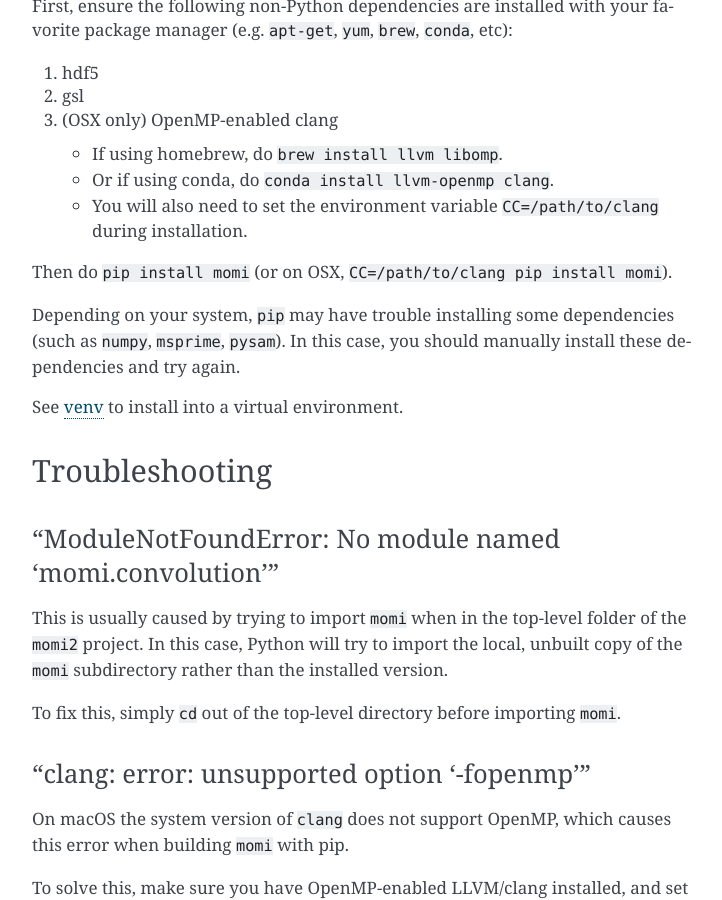
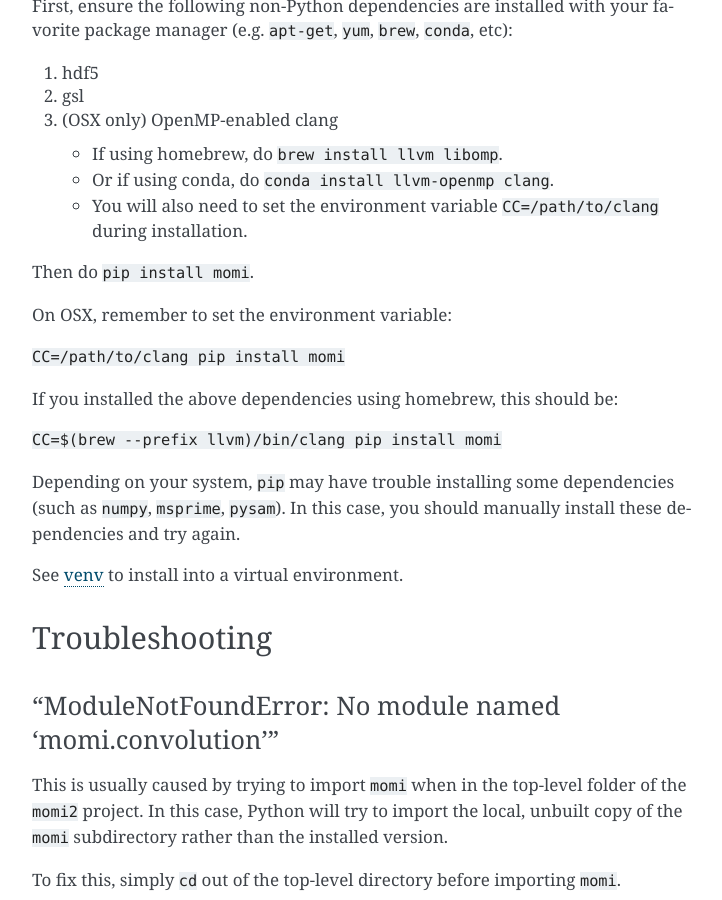
Before and after one commit to popgenmethods/momi2, a Sphinx documentation site: the page built from docs/installation.rst, in a window 1280 px wide and 900 px high, scrolled down 651 px. Shown: the whole window, without its empty margins (388-1110 px from the left). Built offline with Sphinx 7.4.7, drawn with Linux system fonts in a browser that asks for light colours.

Commit message:
Be specific about where to find OpenMP-enabled clang in OSX installation instructions

```diff
--- a/docs/installation.rst
+++ b/docs/installation.rst
@@ -43,7 +43,15 @@ First, ensure the following non-Python dependencies are installed with your favo
    * Or if using conda, do ``conda install llvm-openmp clang``.
    * You will also need to set the environment variable ``CC=/path/to/clang`` during installation.
 
-Then do ``pip install momi`` (or on OSX, ``CC=/path/to/clang pip install momi``).
+Then do ``pip install momi``.
+
+On OSX, remember to set the environment variable:
+
+``CC=/path/to/clang pip install momi``
+
+If you installed the above dependencies using homebrew, this should be:
+
+``CC=$(brew --prefix llvm)/bin/clang pip install momi``
 
 Depending on your system, ``pip`` may have trouble installing some
 dependencies (such as ``numpy``, ``msprime``, ``pysam``).
```
